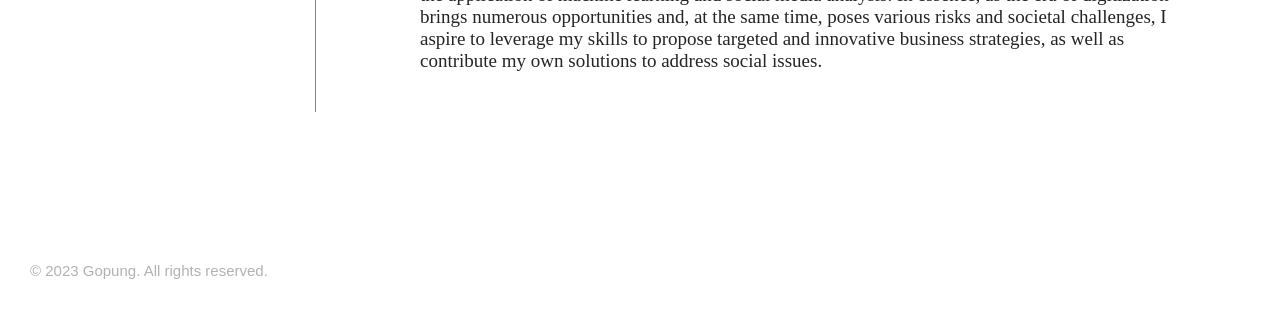
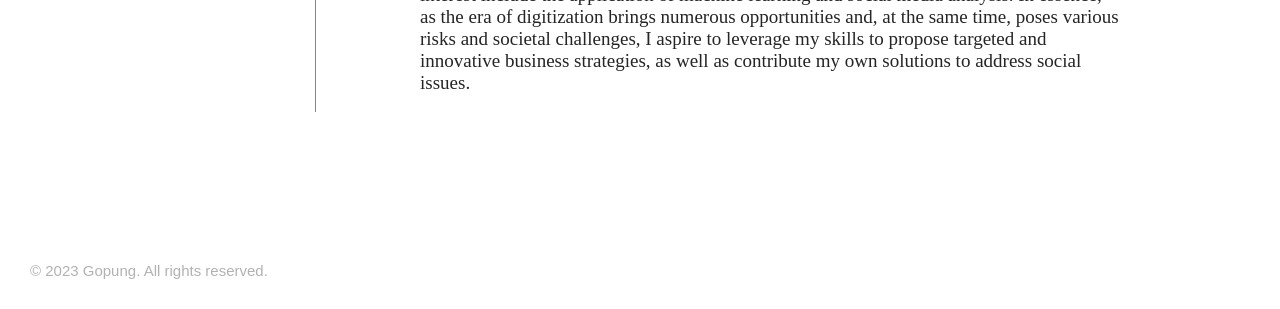
Before and after one commit to Gooopung/personal-website, a plain HTML site: page cv.html in a window 1280 px wide. Shown: the part 638-947 px from the top of the page. Drawn offline with Linux system fonts and the light colour scheme; a web font is replaced by a local one.

Commit message:
Update csvstyle.css

```diff
--- a/csvstyle.css
+++ b/csvstyle.css
@@ -77,7 +77,7 @@
         color: rgb(37, 37, 37);
         font-family: 'ptreg';
         font-size: 19px;
-        width: 60%;
+        width: 700px;
         height: 100px;
         position: relative;
         top: 600px;
```
